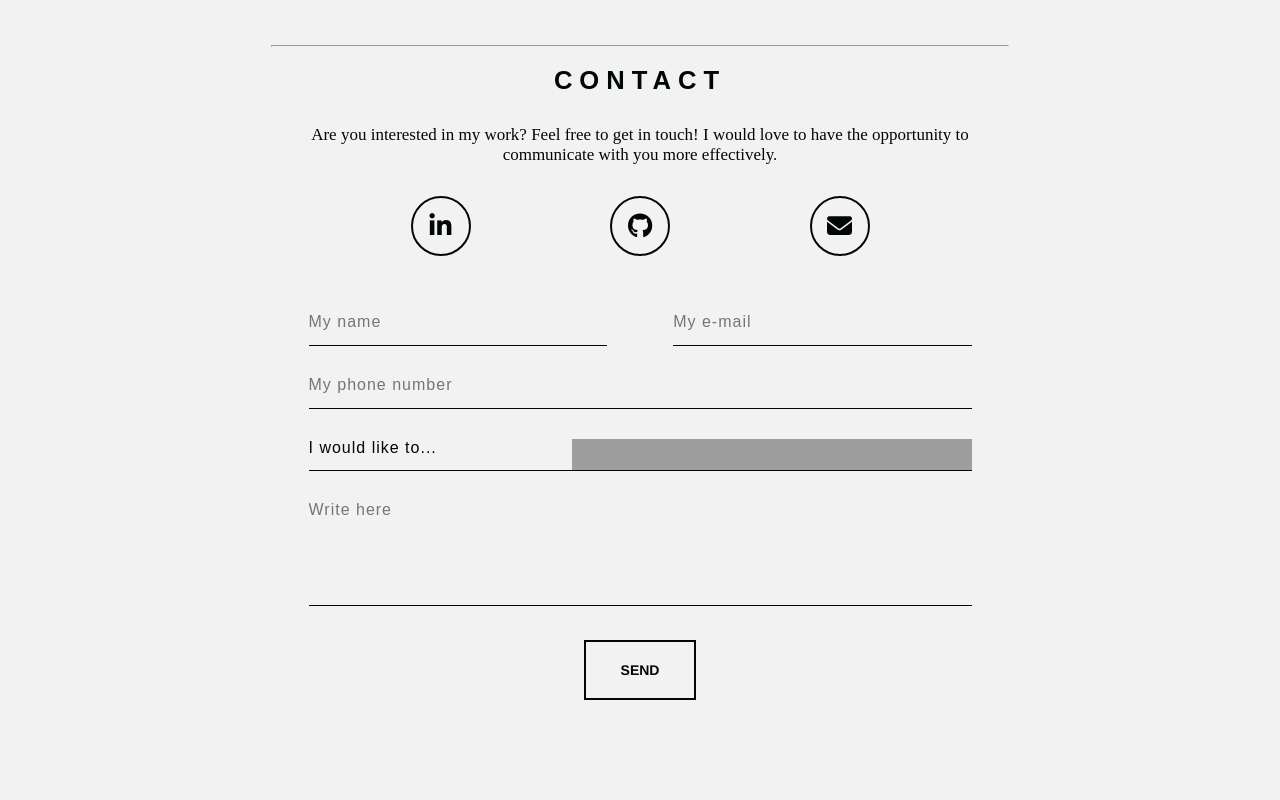
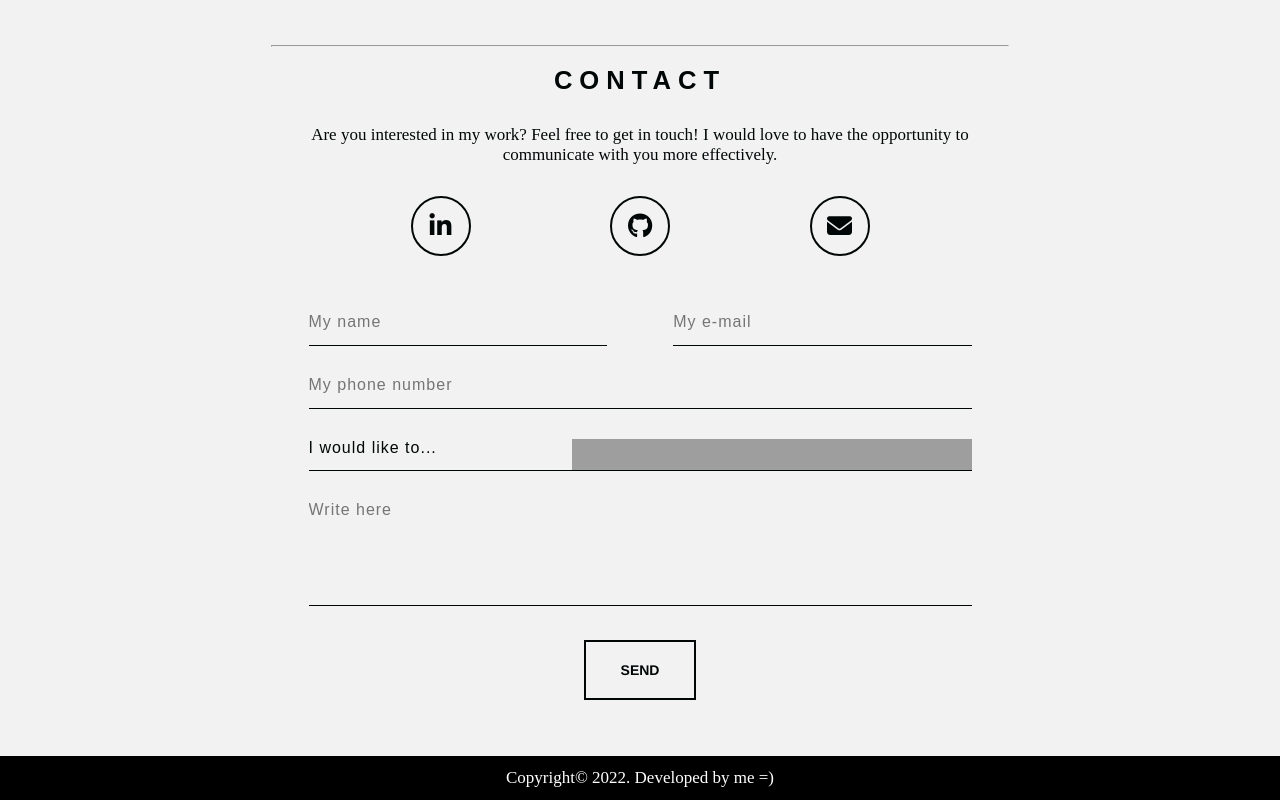
Before and after one commit to victornunesc/portfolio, a React (Create React App) app: page / in a window 1280 px wide. Shown: the part 1494-2294 px from the top of the page. Before the commit the page ends 2250 px from the top, so only its background shows below. Built offline with nearby package versions, Linux system fonts and the light colour scheme; grey boxes are pictures that could not be loaded; a web font is replaced by a local one.

Commit message:
feat: footer

```diff
--- a/src/App.js
+++ b/src/App.js
@@ -7,6 +7,7 @@ import { themes } from "./styles/themes";
 import Portfolio from "./pages/Portfolio";
 import Contact from "./pages/Contact";
 import { Toaster } from "react-hot-toast";
+import Footer from "./pages/Footer";
 
 function App() {
   const { currentTheme } = useTheme();
@@ -20,6 +21,7 @@ function App() {
         <About />
         <Portfolio />
         <Contact />
+        <Footer/>
       </ThemeProvider>
     </>
   );
--- a/src/i18n/locales/en-US.json
+++ b/src/i18n/locales/en-US.json
@@ -38,5 +38,8 @@
       },
       "submit": "Send"
     }
+  },
+  "footer": {
+    "text": "Copyright© 2022. Developed by me =)"
   }
 }
--- a/src/i18n/locales/pt-BR.json
+++ b/src/i18n/locales/pt-BR.json
@@ -38,5 +38,8 @@
       },
       "submit": "Enviar"
     }
+  },
+  "footer": {
+    "text": "Copyright© 2022. Desenvolvido por mim =)"
   }
 }
--- /dev/null
+++ b/src/pages/Footer/index.js
@@ -0,0 +1,14 @@
+import { useTranslation } from "react-i18next";
+import { Container } from "./styles"
+
+const Footer = () => {
+    const { t } = useTranslation();
+
+    return (
+    <Container>
+        <p>{t("footer.text")}</p>
+    </Container>
+    )
+}
+
+export default Footer
--- /dev/null
+++ b/src/pages/Footer/styles.js
@@ -0,0 +1,12 @@
+import styled from "styled-components";
+
+export const Container = styled.div`
+  display: flex;
+  justify-content: center;
+  background: #000;
+  align-items: center;
+
+  p {
+    color: #fff;
+  }
+`;
```
